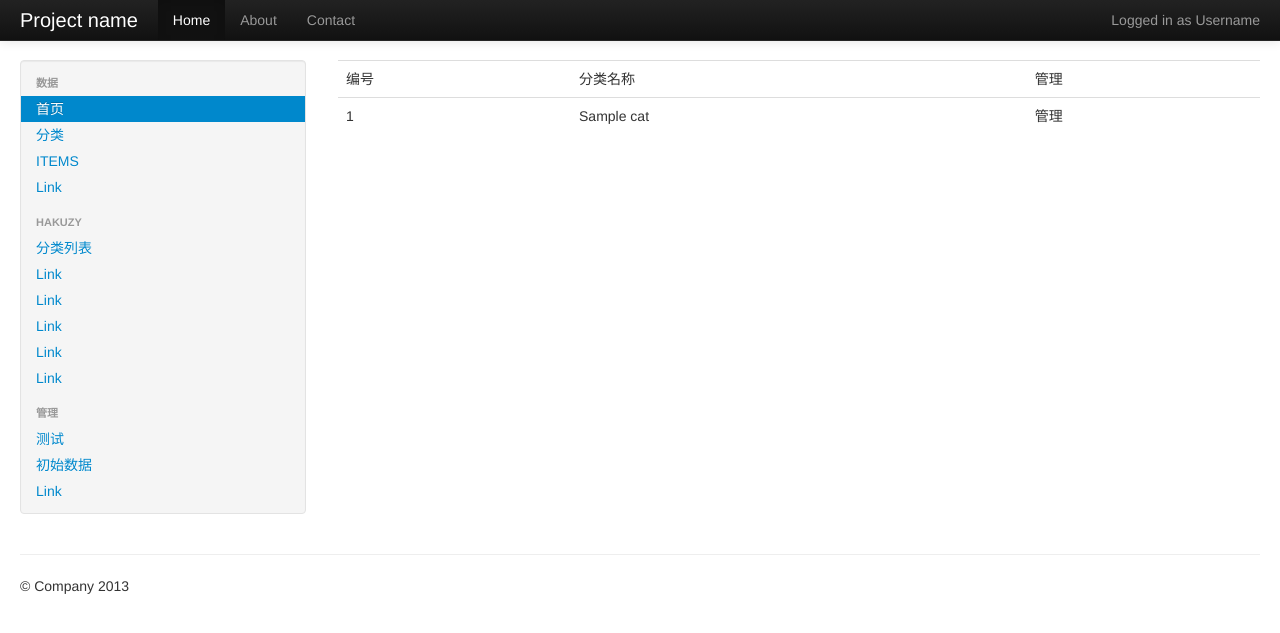
After one commit to ajaxj/fkmv, a Python web app: template app/mv/templates/admin/hakuzycatlist.html in a window 1280 px wide. The commit adds this page. Shown: the top 633 px of the page. Run offline with Jinja, Linux system fonts and the light colour scheme; the template is opened without the code that fills it: most values are stand-ins (such as "Sample title", 1, 10 or a date in 2020); some libraries are stand-ins or nearby versions.

Commit message:
开始mv

```diff
--- /dev/null
+++ b/app/mv/templates/admin/hakuzycatlist.html
@@ -0,0 +1,17 @@
+{%  extends "admin/layout.html" %}
+{%  block body %}
+<table class="table">
+    <tr>
+        <td>编号</td><td>分类名称</td><td>管理</td>
+    </tr>
+    {%  for cat in catelist %}
+    <tr>
+        <td>{{ cat.id }}</td>
+        <td>{{ cat.name }}</td>
+        <td>管理</td>
+    </tr>
+
+    {% endfor %}
+
+</table>
+{% endblock %}
--- a/app/mv/templates/admin/layout.html
+++ b/app/mv/templates/admin/layout.html
@@ -77,8 +77,8 @@
               <li><a href="/admin/categorylist">分类</a></li>
               <li><a href="/admin/itemlist">ITEMS</a></li>
               <li><a href="/admin/userlist">Link</a></li>
-              <li class="nav-header">Sidebar</li>
-              <li><a href="#">Link</a></li>
+              <li class="nav-header">Hakuzy</li>
+              <li><a href="/admin/hakuzycatlist">分类列表</a></li>
               <li><a href="#">Link</a></li>
               <li><a href="#">Link</a></li>
               <li><a href="#">Link</a></li>
```
Also changed, not shown: app/mv/models/hakuzy.py (+13 -0 lines), app/mv/views/admin.py (+10 -1 lines), app/projects/mysql.sql (+9 -0 lines).
